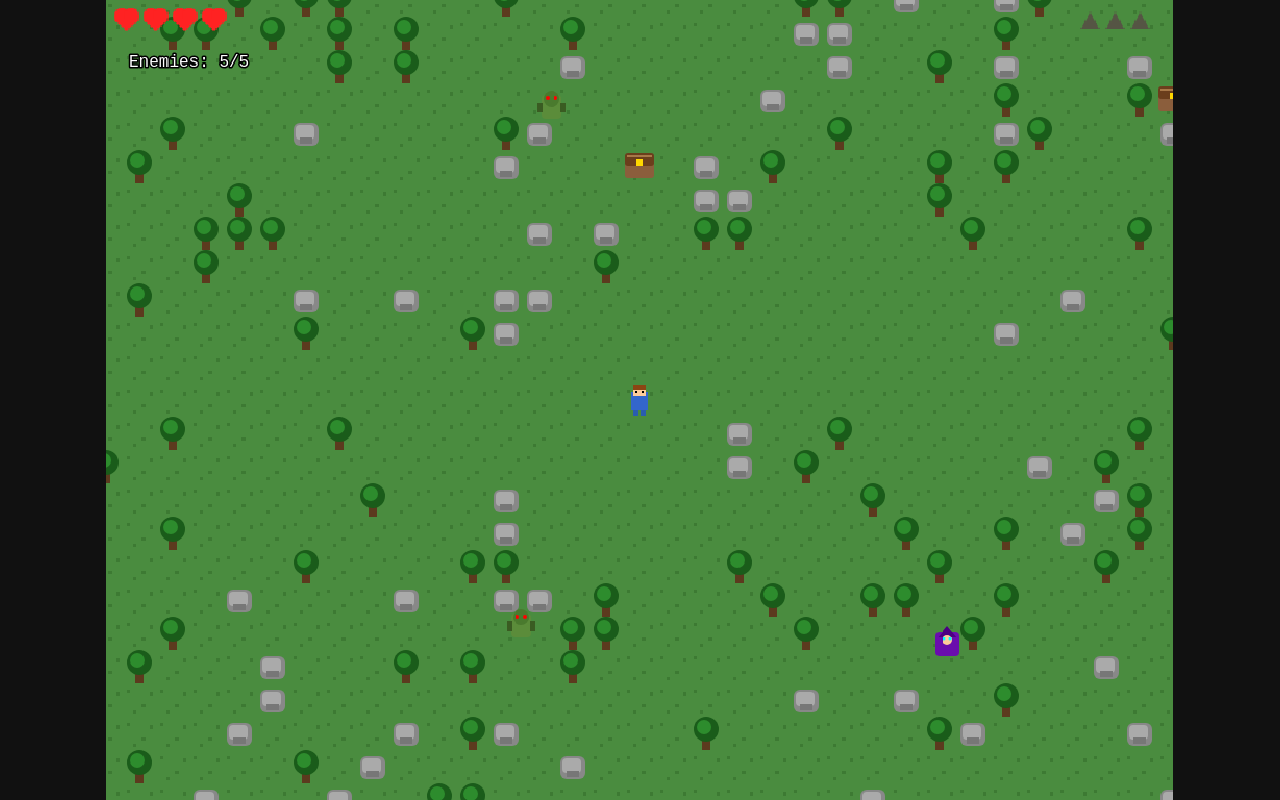
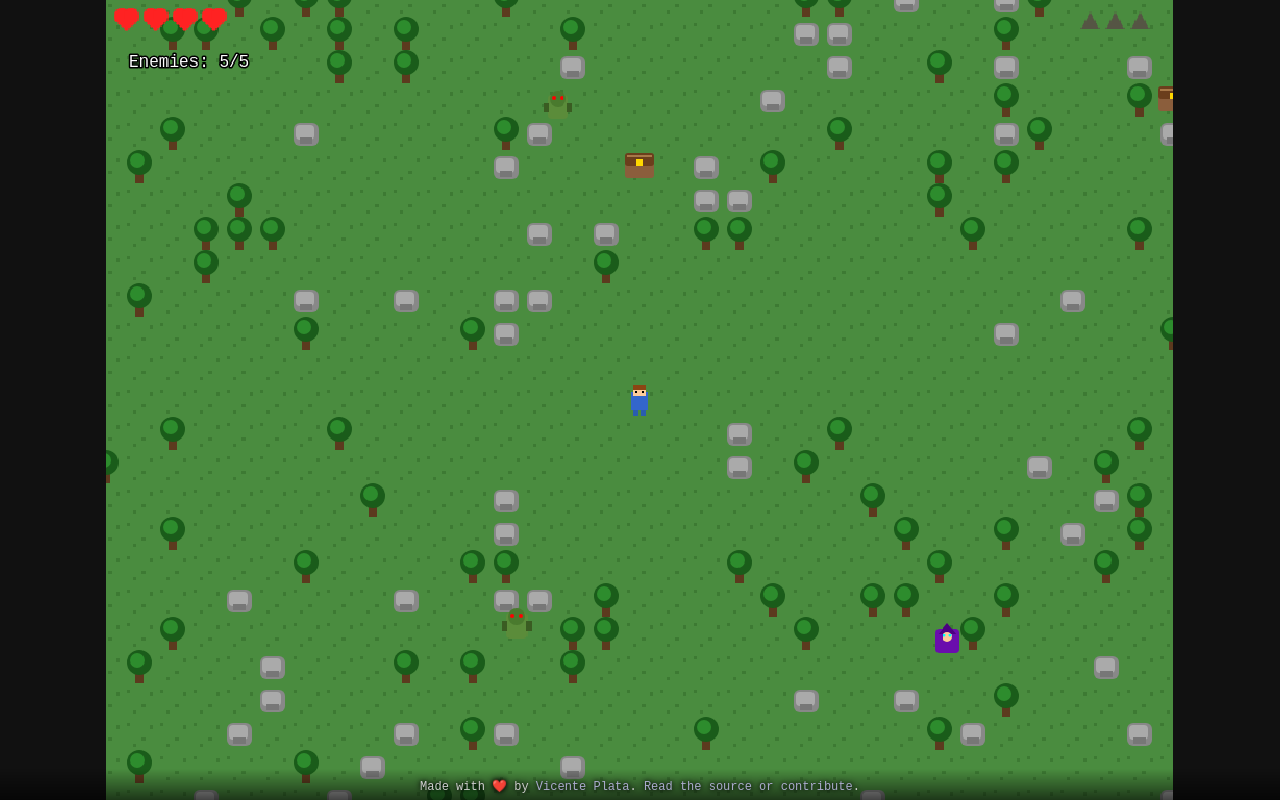
Before and after one commit to xnt/wild-adventure, a website built with Vite: page index.html in a window 1280 px wide. Built offline with nearby package versions, Linux system fonts and the light colour scheme; animation ran at ten frames a second; files whose address does not match are found by name.

Commit message:
add attribution

```diff
--- a/index.html
+++ b/index.html
@@ -8,6 +8,10 @@
 </head>
 <body>
   <div id="game"></div>
+  <footer id="attribution">
+    Made with ❤️ by <a href="https://twitter.com/xnt" target="_blank" rel="noopener">Vicente Plata</a>.
+    <a href="https://github.com/xnt/wild-adventure/" target="_blank" rel="noopener">Read the source or contribute</a>.
+  </footer>
   <script type="module" src="/src/main.ts"></script>
 </body>
 </html>
--- a/src/style.css
+++ b/src/style.css
@@ -15,3 +15,29 @@ canvas {
   display: block;
   margin: 0 auto;
 }
+
+#attribution {
+  position: fixed;
+  bottom: 0;
+  left: 0;
+  width: 100%;
+  text-align: center;
+  font-family: monospace;
+  font-size: 12px;
+  color: #ccc;
+  text-shadow: 0 0 4px #000, 0 0 8px #000;
+  background: linear-gradient(transparent, rgba(0, 0, 0, 0.6));
+  padding: 10px 0 6px;
+  pointer-events: auto;
+  z-index: 1000;
+}
+
+#attribution a {
+  color: #aac;
+  text-decoration: none;
+}
+
+#attribution a:hover {
+  color: #fff;
+  text-decoration: underline;
+}
```
